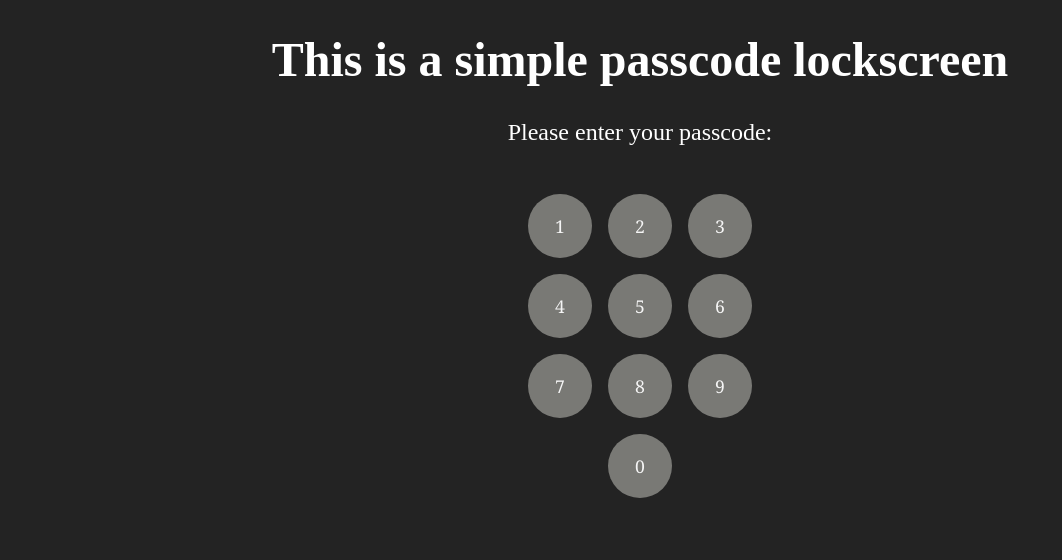
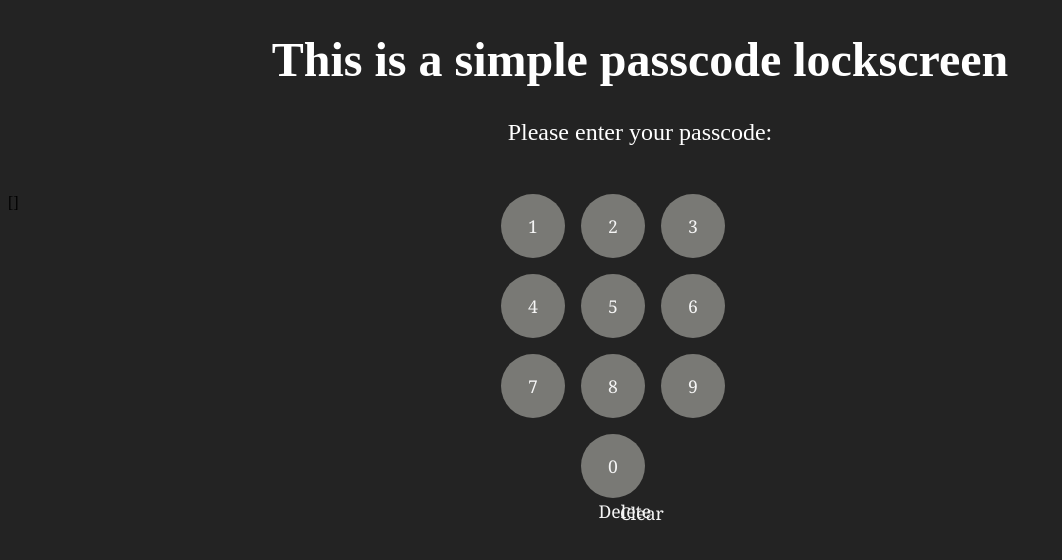
Before and after one commit to ShterionStamboliev/passcode-ts, a React (Create React App) app: page / in a window 1280 px wide. Shown: the top 560 px of the page, without its empty margins (0-1062 px from the left). Built offline with nearby package versions, Linux system fonts and the light colour scheme.

Commit message:
Added clear and delete func

```diff
--- a/src/components/NumberPad.tsx
+++ b/src/components/NumberPad.tsx
@@ -3,7 +3,7 @@ import { useState, useEffect } from 'react';
 const NumberPad = () => {
 
     const numbers = [1, 2, 3, 4, 5, 6, 7, 8, 9, 0];
-    const screenPassword = '1337'
+    const screenPassword = '123456'
 
     const [pressedNumber, setPressedNumber] = useState<number[]>([]);
     const [error, setError] = useState<string>('');
@@ -12,7 +12,7 @@ const NumberPad = () => {
     useEffect(() => {
         if (pressedNumber.length === 1) {
             setError('');
-        } else if (pressedNumber.length === 4) {
+        } else if (pressedNumber.length === screenPassword.length) {
             if (pressedNumber.join('') === screenPassword) {
                 setIsCorrect(true);
                 setError('Welcome');
@@ -20,17 +20,26 @@ const NumberPad = () => {
                 setError('Incorrect passcode');
                 setPressedNumber([]);
             }
-        }
+        };
     }, [pressedNumber]);
+
+    const deleteNum = () => {
+        setPressedNumber((prev) => (prev.slice(0, -1)));
+    };
+
+    const clearScreen = () => {
+        setPressedNumber((prev) => (prev.slice(0, setPressedNumber.length - 1)));
+    }
 
     return (
         <>
             {
                 isCorrect ? (
-                    <div className="error-msg" style={{textAlign: 'center', color: 'whitesmoke', fontSize: '2em'}}>
+                    <div className="error-msg" style={{ textAlign: 'center', color: 'whitesmoke', fontSize: '2em' }}>
                         {error}
                     </div>
                 ) : <div className="grid-wrapper">
+                    {JSON.stringify(pressedNumber)}
 
                     <div className="numpad">
                         {numbers.map((number, i) => (
@@ -42,11 +51,35 @@ const NumberPad = () => {
                                 }}>
                                 {number}
                             </button>
+
                         ))}
                     </div>
-                    <div className="error-msg" style={{textAlign: 'center', color: 'whitesmoke', fontSize: '2em', marginTop: ''}}>
+                    <div className="error-msg"
+                        style={{
+                            textAlign: 'center',
+                            color: 'whitesmoke',
+                            fontSize: '2em',
+                            marginTop: ''
+                        }}>
                         {error}
                     </div>
+                    <button className='del-btn'
+                        style={{
+                            marginTop: '100px',
+                            background: 'none',
+                            position: 'relative',
+                            right: '454px',
+                            bottom: '100px'
+                        }}
+                        onClick={deleteNum}>Delete</button>
+                    <button className="clr-btn" style={{
+                        background: 'none',
+                        position: 'absolute',
+                        top: '500px',
+                        left: '614px'
+                    }} onClick={clearScreen}>
+                        Clear
+                    </button>
                 </div>
             }
         </>
--- a/src/styles/Styles.css
+++ b/src/styles/Styles.css
@@ -47,8 +47,15 @@ button:hover {
 } */
 
 .zero {
-    grid-column-start: 2;
-    grid-column-end: 3;
-    grid-row-start: 4;
-    grid-row-end: 4;
+  grid-column-start: 2;
+  grid-column-end: 3;
+  grid-row-start: 4;
+  grid-row-end: 4;
 }
+
+.del-btn {
+  grid-column-start: 3;
+  grid-column-end: 3;
+  grid-row-start: 4;
+  grid-row-end: 4;
+}
```
